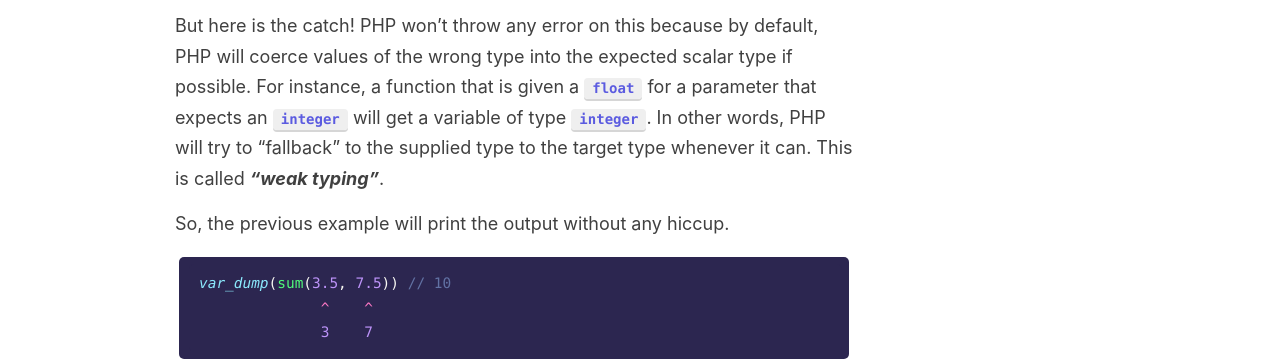
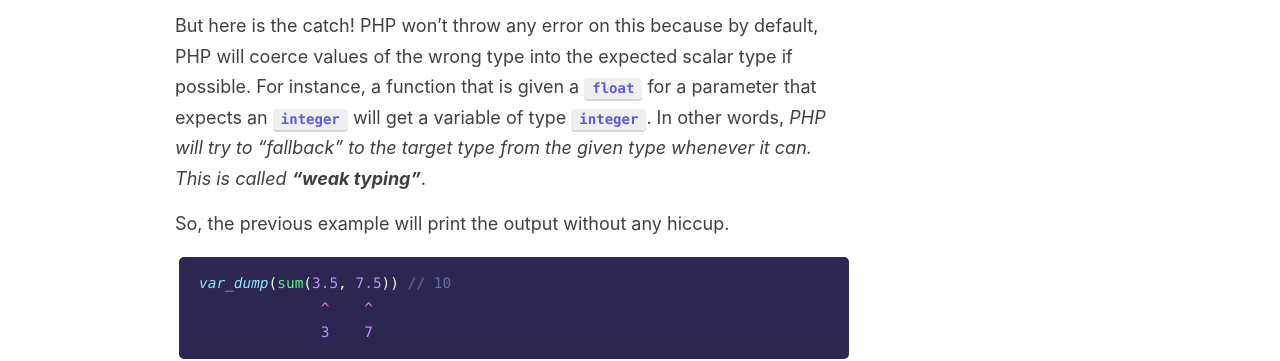
Before and after one commit to varunkumardev/amitmerchant1990.github.io, a Jekyll site: the page built from _posts/2020-06-01-strict-weak-typing-php.md, in a window 1280 px wide and 1400 px high, scrolled down 805 px. Shown: the part 153-514 px from the top of the window. Built offline with Jekyll 4.4.1, drawn with Linux system fonts in a browser that asks for light colours; comment, search, counter and statistics services are not loaded; some of the changed text lies outside the part shown.

Commit message:
improve post.

````diff
--- a/_posts/2020-06-01-strict-weak-typing-php.md
+++ b/_posts/2020-06-01-strict-weak-typing-php.md
@@ -28,7 +28,7 @@ This is fine and now you would expect that the following will throw some sort of
 var_dump(sum(3.5, 7.5))
 ```
 
-But here is the catch! PHP won't throw any error on this because by default, PHP will coerce values of the wrong type into the expected scalar type if possible. For instance, a function that is given a `float` for a parameter that expects an `integer` will get a variable of type `integer`. In other words, PHP will try to "fallback" to the supplied type to the target type whenever it can. This is called ***"weak typing"***.
+But here is the catch! PHP won't throw any error on this because by default, PHP will coerce values of the wrong type into the expected scalar type if possible. For instance, a function that is given a `float` for a parameter that expects an `integer` will get a variable of type `integer`. In other words, *PHP will try to "fallback" to the target type from the given type whenever it can. This is called **"weak typing"***.
 
 So, the previous example will print the output without any hiccup.
 
````
Also changed, not shown: other parts of _posts/2020-06-01-strict-weak-typing-php.md (+2 -2 lines).
